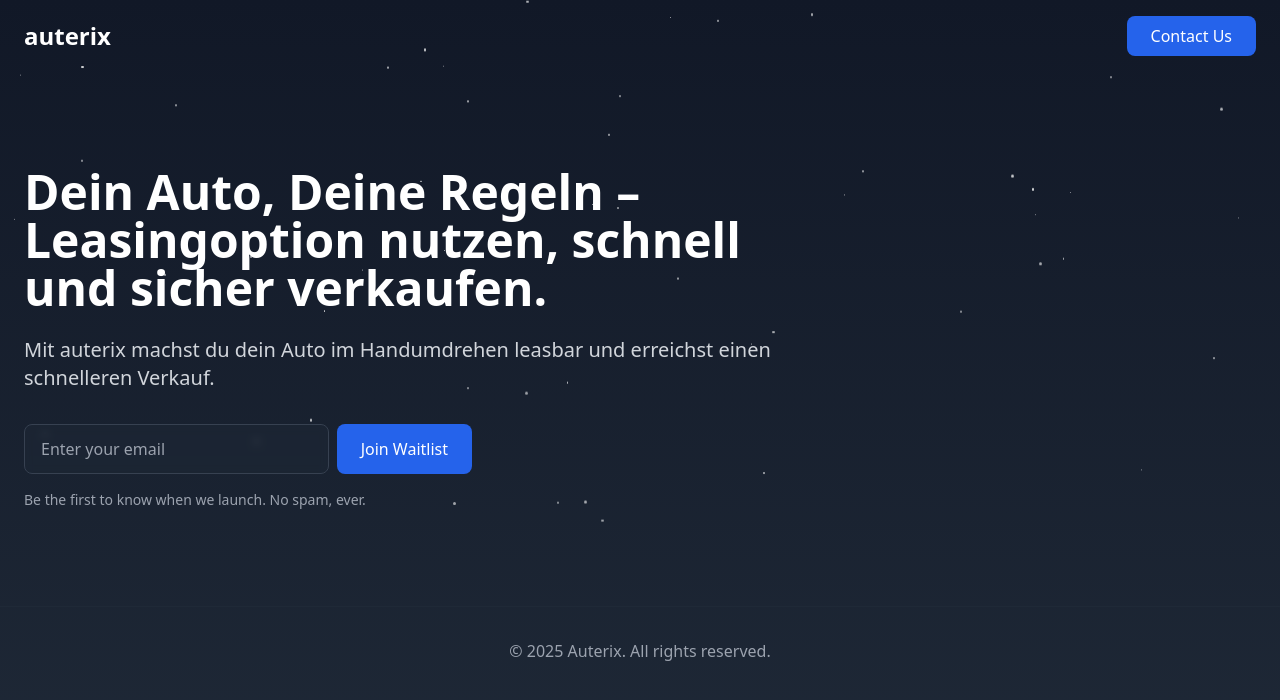
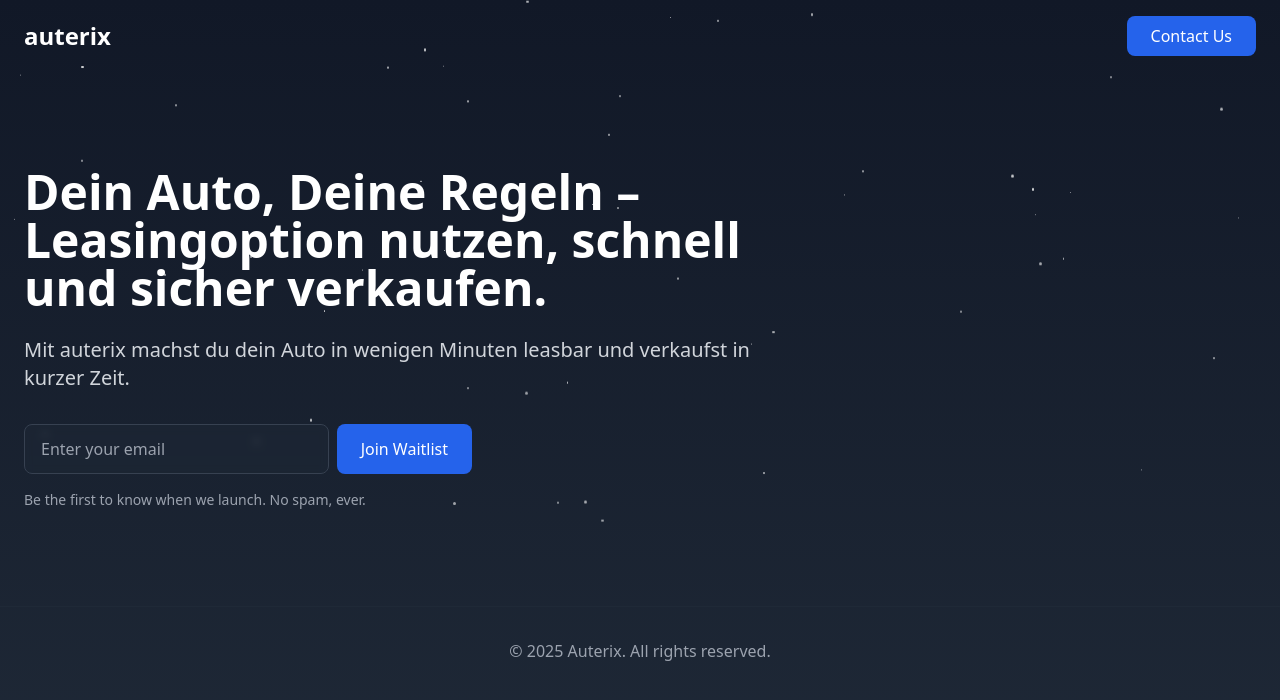
Before and after one commit to dackelpapafranz/auterix-stealth, a Next.js app: page / in a window 1280 px wide. Shown: the top 700 px of the page. Built offline with nearby package versions, Linux system fonts and the light colour scheme.

Commit message:
Update page.js

```diff
--- a/app/page.js
+++ b/app/page.js
@@ -94,7 +94,7 @@ const LandingPage = () => {
               Dein Auto, Deine Regeln – Leasingoption nutzen, schnell und sicher verkaufen.
             </h1>
             <p className="text-lg md:text-xl text-gray-300 mb-8">
-              Mit auterix machst du dein Auto im Handumdrehen leasbar und erreichst einen schnelleren Verkauf.
+              Mit auterix machst du dein Auto in wenigen Minuten leasbar und verkaufst in kurzer Zeit.
             </p>
             <form onSubmit={handleSubmit} className="w-full max-w-md">
               <div className="flex flex-col sm:flex-row gap-2">
```
